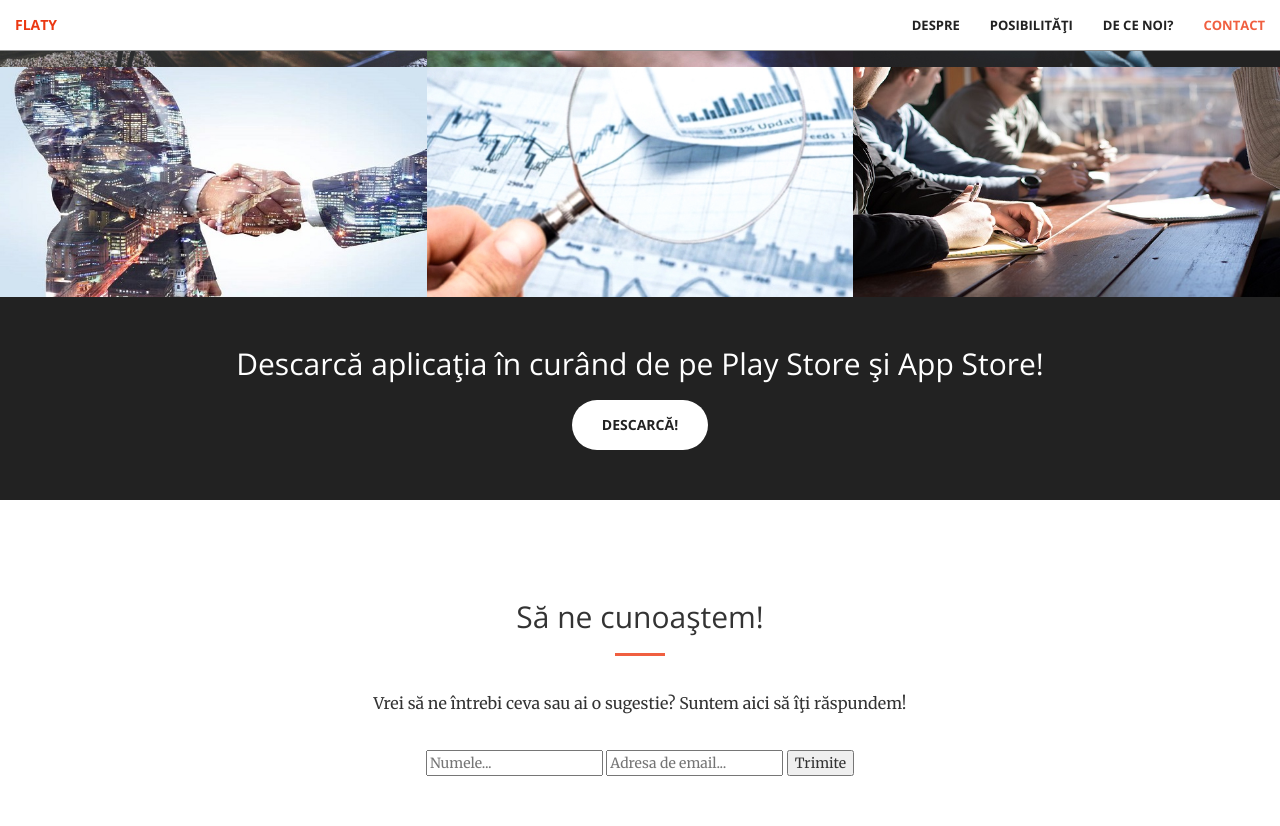
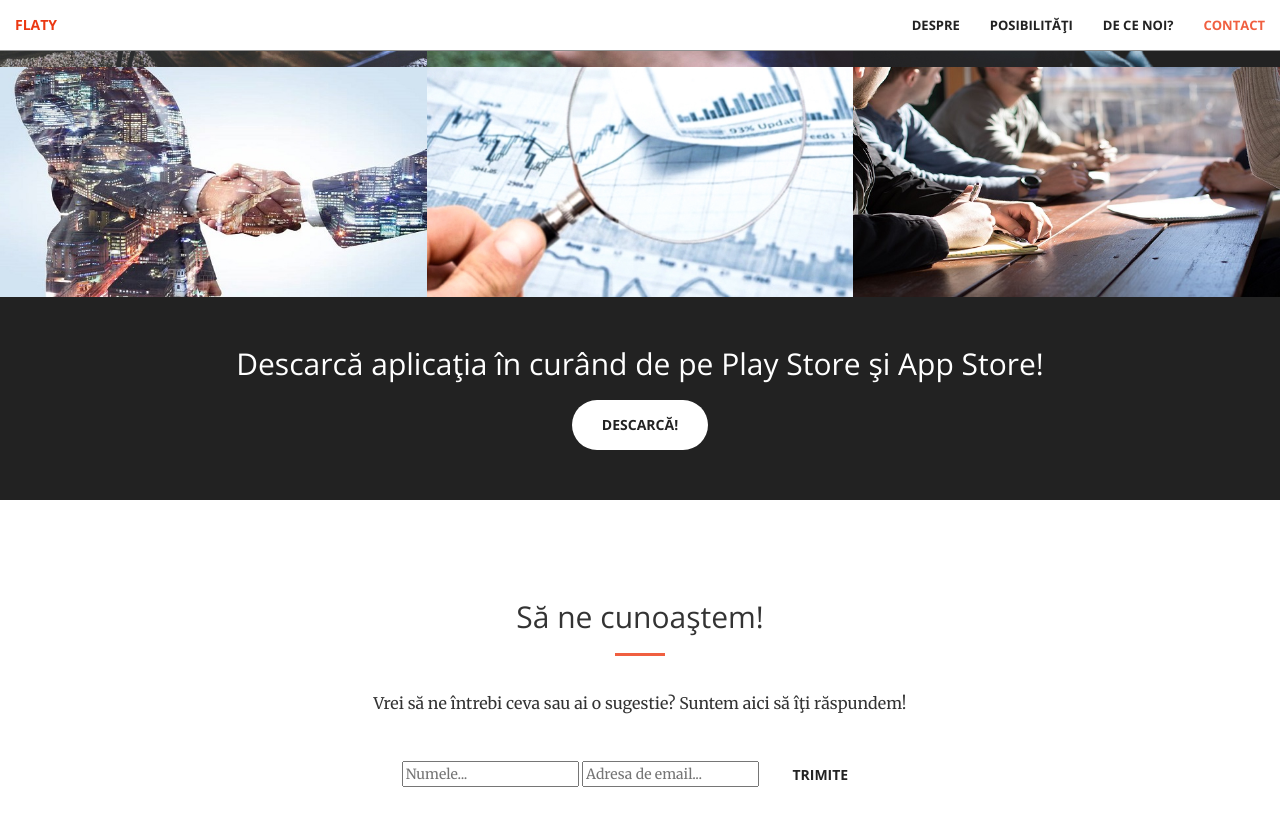
Before and after one commit to rptoma/Flaty-landing-page-2, a Jekyll site: the page built from index.html, in a window 1280 px wide and 900 px high, scrolled down 2091 px. Shown: the top 826 px of the window. Built offline with Jekyll 4.4.1, drawn with Linux system fonts in a browser that asks for light colours.

Commit message:
Update contact.html

```diff
--- a/_includes/contact.html
+++ b/_includes/contact.html
@@ -14,7 +14,7 @@
                     <form action="https://formspree.io/appflaty@gmail.com" method="POST">
                         <input type="text" name="name" placeholder="Numele...">
                         <input type="email" name="_replyto" placeholder="Adresa de email...">
-                        <input type="submit" value="Trimite">
+                        <input class="btn btn-default btn-xl wow tada" type="submit" value="Trimite">
                     </form>
                 <!--</a>-->
             </div>
```
